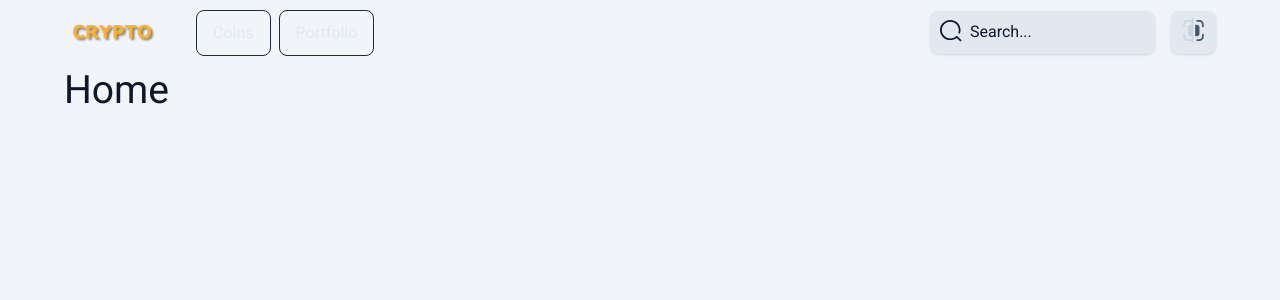
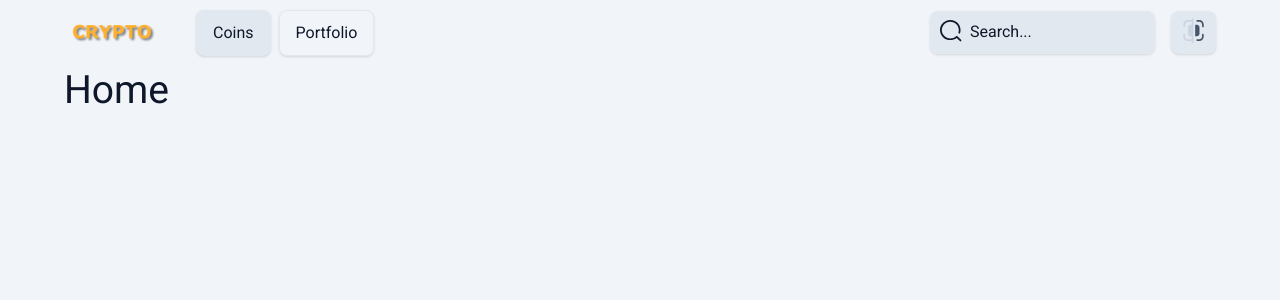
Before and after one commit to grefelnable/crypto-app, a React (Vite) app: page / in a window 1280 px wide. Shown: the top 300 px of the page. Built offline with nearby package versions, Linux system fonts and the light colour scheme.

Commit message:
Style buttons as theme changes

```diff
--- a/src/components/LinkBtns.jsx
+++ b/src/components/LinkBtns.jsx
@@ -4,8 +4,12 @@ import { NavLink } from "react-router-dom";
 const LinkBtns = () => {
   return (
     <BtnGroup>
-      <StyledNavLink to="/">Coins</StyledNavLink>
-      <StyledNavLink to="/portfolio">Portfolio</StyledNavLink>
+      <StyledNavLink activeClassName="active" to="/">
+        Coins
+      </StyledNavLink>
+      <StyledNavLink activeClassName="active" to="/portfolio">
+        Portfolio
+      </StyledNavLink>
     </BtnGroup>
   );
 };
@@ -22,9 +26,15 @@ const BtnGroup = styled.div`
 `;
 
 const StyledNavLink = styled(NavLink)`
-  color: var(--grey-200);
+  color: ${({ theme }) => theme.text};
+  box-shadow: var(--shadow-1);
   padding: 0.5em 1em;
-  border: 1px solid var(--grey-800);
+  border: 1px solid ${({ theme }) => theme.backgroundVariant};
   border-radius: 0.5em;
   transition: var(--transition);
+
+  /* active className */
+  &.${(props) => props.activeClassName} {
+    background-color: ${({ theme }) => theme.backgroundVariant};
+  }
 `;
```
